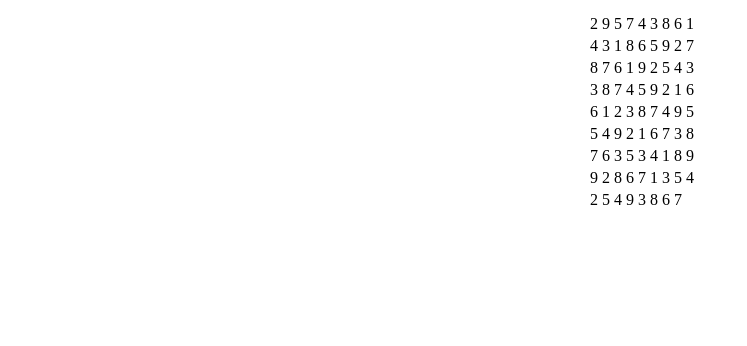
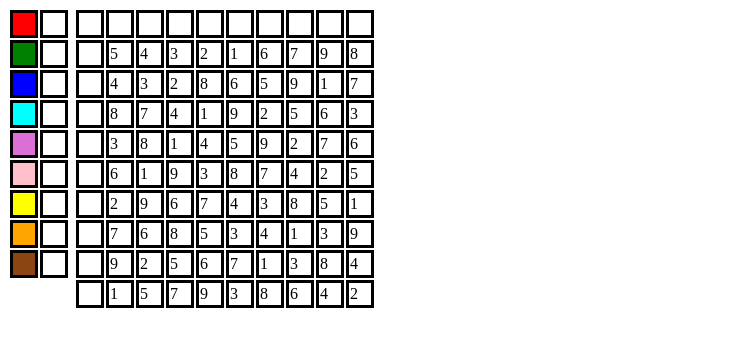
Before and after one commit to Khivner/JS_ColorGrid, a plain HTML site: page boxpage_lv1.html in a window 1280 px wide. Shown: the whole page, without its empty margins (0-747 px from the left). Drawn offline with Linux system fonts and the light colour scheme.

Commit message:
added colors

```diff
--- a/boxpage_lv1.html
+++ b/boxpage_lv1.html
@@ -6,66 +6,68 @@
 		<style>
 			body { background-color: white; }
 			table{
+			display: inline;
 			margin: auto;
 			}
-			.cell{
+			td{
 			border-style: solid;
 			border-color: black;
+			height: 20px;
+			width: 20px;
 			}
+
+			.red{background-color: red;}
 			.blue{background-color: blue;}
+			.green{background-color: green;}
+			.orange{background-color: orange;}
+			.pink{background-color: pink;}
+			.yellow{background-color: yellow;}
+			.cyan{background-color: #00FFFF;}
+			.brown{background-color: saddlebrown;}
+			.purple{background-color: orchid;}
+
 		</style>
 		<script src="jquery-3.1.0.js"></script>
 	</head>
 	<body>
-		<script>
-			var row1 = [2,9,5,7,4,3,8,6,1];
-			var row2 = [4,3,1,8,6,5,9,2,7];
-			var row3 = [8,7,6,1,9,2,5,4,3];
-			var row4 = [3,8,7,4,5,9,2,1,6];
-			var row5 = [6,1,2,3,8,7,4,9,5];
-			var row6 = [5,4,9,2,1,6,7,3,8];
-			var row7 = [7,6,3,5,3,4,1,8,9];
-			var row8 = [9,2,8,6,7,1,3,5,4];
-			var row9 = [1,5,4,9,3,8,6,7,2];
-			var matrix = [row1,row2,row3,row4,row5,row6,row7,row8,row9];
-
-			//matrix operations
-			function randomRowSwap(){
-				n = floor(Math.random()*9);
-				m = floor(Math.random()*9);
-				hold = matrix[n].splice();
-
-				matrix[n] = matrix[m].splice();
-			}
-			function randomColumnSwap(){
-				n = floor(Math.random()*9);
-				m = floor(Math.random()*9);
-				hold = 0;
-
-				for(i=0;i<9;i++)
-				{
-					hold = matrix[i][n];
-					matrix[i][n] = matrix[i][m];
-					matrix[i][m] = hold;
-				}
-			}
-
-			function populateBoard()
-			{
-				var cell = "";
-				for(i=0;i<9;i++)
-				{
-					for(j=0;j<9;j++)
-					{
-						cell = "#"+(i+1).toString()+"-"+(j+1).toString();
-						console.log(cell+":"+matrix[i][j]);
-						$(cell).html(matrix[i][j]);
-					}
-				}
-			}
-			$(document).ready(function(){populateBoard();});
-		</script>
-
+		<table>
+		<tr>
+			<td class="red" onclick="getColor('red')"></td>
+			<td class="label"></td>
+		</tr>
+		<tr>
+			<td class="green" onclick="getColor('green')"></td>
+			<td class="label"></td>
+		</tr>
+		<tr>
+			<td class="blue" onclick="getColor('blue')"></td>
+			<td class="label"></td>
+		</tr>
+		<tr>
+			<td class="cyan" onclick="getColor('cyan')"></td>
+			<td class="label"></td>
+		</tr>
+		<tr>
+			<td class="purple" onclick="getColor('purple')"></td>
+			<td class="label"></td>
+		</tr>
+		<tr>
+			<td class="pink" onclick="getColor('pink')"></td>
+			<td class="label"></td>
+		</tr>
+		<tr>
+			<td class="yellow" onclick="getColor('yellow')"></td>
+			<td class="label"></td>
+		</tr>
+		<tr>
+			<td class="orange" onclick="getColor('orange')"></td>
+			<td class="label"></td>
+		</tr>
+		<tr>
+			<td class="brown" onclick="getColor('brown')"></td>
+			<td class="label"></td>
+		</tr>
+		</table>
 		<table>
 		<tr>
 			<td></td>
@@ -81,113 +83,205 @@
 		</tr>
 		<tr>
 			<td id="row1"></td>
-			<td id="1-1"></td>
-			<td id="1-2"></td>
-			<td id="1-3"></td>
-			<td id="1-4"></td>
-			<td id="1-5"></td>
-			<td id="1-6"></td>
-			<td id="1-7"></td>
-			<td id="1-8"></td>
-			<td id="1-9"></td>
+			<td id="1-1" onclick="setColor('1-1')"></td>
+			<td id="1-2" onclick="setColor('1-2')"></td>
+			<td id="1-3" onclick="setColor('1-3')"></td>
+			<td id="1-4" onclick="setColor('1-4')"></td>
+			<td id="1-5" onclick="setColor('1-5')"></td>
+			<td id="1-6" onclick="setColor('1-6')"></td>
+			<td id="1-7" onclick="setColor('1-7')"></td>
+			<td id="1-8" onclick="setColor('1-8')"></td>
+			<td id="1-9" onclick="setColor('1-9')"></td>
 		</tr>
 		<tr>
 			<td id="row2"></td>
-			<td id="2-1"></td>
-			<td id="2-2"></td>
-			<td id="2-3"></td>
-			<td id="2-4"></td>
-			<td id="2-5"></td>
-			<td id="2-6"></td>
-			<td id="2-7"></td>
-			<td id="2-8"></td>
-			<td id="2-9"></td>
+			<td id="2-1" onclick="setColor('2-1')"></td>
+			<td id="2-2" onclick="setColor('2-2')"></td>
+			<td id="2-3" onclick="setColor('2-3')"></td>
+			<td id="2-4" onclick="setColor('2-4')"></td>
+			<td id="2-5" onclick="setColor('2-5')"></td>
+			<td id="2-6" onclick="setColor('2-6')"></td>
+			<td id="2-7" onclick="setColor('2-7')"></td>
+			<td id="2-8" onclick="setColor('2-8')"></td>
+			<td id="2-9" onclick="setColor('2-9')"></td>
 		</tr>
 		<tr>
 			<td id="row3"></td>
-			<td id="3-1"></td>
-			<td id="3-2"></td>
-			<td id="3-3"></td>
-			<td id="3-4"></td>
-			<td id="3-5"></td>
-			<td id="3-6"></td>
-			<td id="3-7"></td>
-			<td id="3-8"></td>
-			<td id="3-9"></td>
+			<td id="3-1" onclick="setColor('3-1')"></td>
+			<td id="3-2" onclick="setColor('3-2')"></td>
+			<td id="3-3" onclick="setColor('3-3')"></td>
+			<td id="3-4" onclick="setColor('3-4')"></td>
+			<td id="3-5" onclick="setColor('3-5')"></td>
+			<td id="3-6" onclick="setColor('3-6')"></td>
+			<td id="3-7" onclick="setColor('3-7')"></td>
+			<td id="3-8" onclick="setColor('3-8')"></td>
+			<td id="3-9" onclick="setColor('3-9')"></td>
 		</tr>
 		<tr>
 			<td id="row4"></td>
-			<td id="4-1"></td>
-			<td id="4-2"></td>
-			<td id="4-3"></td>
-			<td id="4-4"></td>
-			<td id="4-5"></td>
-			<td id="4-6"></td>
-			<td id="4-7"></td>
-			<td id="4-8"></td>
-			<td id="4-9"></td>
+			<td id="4-1" onclick="setColor('4-1')"></td>
+			<td id="4-2" onclick="setColor('4-2')"></td>
+			<td id="4-3" onclick="setColor('4-3')"></td>
+			<td id="4-4" onclick="setColor('4-4')"></td>
+			<td id="4-5" onclick="setColor('4-5')"></td>
+			<td id="4-6" onclick="setColor('4-6')"></td>
+			<td id="4-7" onclick="setColor('4-7')"></td>
+			<td id="4-8" onclick="setColor('4-8')"></td>
+			<td id="4-9" onclick="setColor('4-9')"></td>
 		</tr>
 		<tr>
 			<td id="row5"></td>
-			<td id="5-1"></td>
-			<td id="5-2"></td>
-			<td id="5-3"></td>
-			<td id="5-4"></td>
-			<td id="5-5"></td>
-			<td id="5-6"></td>
-			<td id="5-7"></td>
-			<td id="5-8"></td>
-			<td id="5-9"></td>
+			<td id="5-1" onclick="setColor('5-1')"></td>
+			<td id="5-2" onclick="setColor('5-2')"></td>
+			<td id="5-3" onclick="setColor('5-3')"></td>
+			<td id="5-4" onclick="setColor('5-4')"></td>
+			<td id="5-5" onclick="setColor('5-5')"></td>
+			<td id="5-6" onclick="setColor('5-6')"></td>
+			<td id="5-7" onclick="setColor('5-7')"></td>
+			<td id="5-8" onclick="setColor('5-8')"></td>
+			<td id="5-9" onclick="setColor('5-9')"></td>
 		</tr>
 		<tr>
 			<td id="row6"></td>
-			<td id="6-1"></td>
-			<td id="6-2"></td>
-			<td id="6-3"></td>
-			<td id="6-4"></td>
-			<td id="6-5"></td>
-			<td id="6-6"></td>
-			<td id="6-7"></td>
-			<td id="6-8"></td>
-			<td id="6-9"></td>
+			<td id="6-1" onclick="setColor('6-1')"></td>
+			<td id="6-2" onclick="setColor('6-2')"></td>
+			<td id="6-3" onclick="setColor('6-3')"></td>
+			<td id="6-4" onclick="setColor('6-4')"></td>
+			<td id="6-5" onclick="setColor('6-5')"></td>
+			<td id="6-6" onclick="setColor('6-6')"></td>
+			<td id="6-7" onclick="setColor('6-7')"></td>
+			<td id="6-8" onclick="setColor('6-8')"></td>
+			<td id="6-9" onclick="setColor('6-9')"></td>
 		</tr>
 		<tr>
 			<td id="row7"></td>
-			<td id="7-1"></td>
-			<td id="7-2"></td>
-			<td id="7-3"></td>
-			<td id="7-4"></td>
-			<td id="7-5"></td>
-			<td id="7-6"></td>
-			<td id="7-7"></td>
-			<td id="7-8"></td>
-			<td id="7-9"></td>
+			<td id="7-1" onclick="setColor('7-1')"></td>
+			<td id="7-2" onclick="setColor('7-2')"></td>
+			<td id="7-3" onclick="setColor('7-3')"></td>
+			<td id="7-4" onclick="setColor('7-4')"></td>
+			<td id="7-5" onclick="setColor('7-5')"></td>
+			<td id="7-6" onclick="setColor('7-6')"></td>
+			<td id="7-7" onclick="setColor('7-7')"></td>
+			<td id="7-8" onclick="setColor('7-8')"></td>
+			<td id="7-9" onclick="setColor('7-9')"></td>
 		</tr>
 		<tr>
 			<td id="row8"></td>
-			<td id="8-1"></td>
-			<td id="8-2"></td>
-			<td id="8-3"></td>
-			<td id="8-4"></td>
-			<td id="8-5"></td>
-			<td id="8-6"></td>
-			<td id="8-7"></td>
-			<td id="8-8"></td>
-			<td id="8-9"></td>
+			<td id="8-1" onclick="setColor('8-1')"></td>
+			<td id="8-2" onclick="setColor('8-2')"></td>
+			<td id="8-3" onclick="setColor('8-3')"></td>
+			<td id="8-4" onclick="setColor('8-4')"></td>
+			<td id="8-5" onclick="setColor('8-5')"></td>
+			<td id="8-6" onclick="setColor('8-6')"></td>
+			<td id="8-7" onclick="setColor('8-7')"></td>
+			<td id="8-8" onclick="setColor('8-8')"></td>
+			<td id="8-9" onclick="setColor('8-9')"></td>
 		</tr>
 		<tr>
 			<td id="row9"></td>
-			<td id="9-9"></td>
-			<td id="9-2"></td>
-			<td id="9-3"></td>
-			<td id="9-4"></td>
-			<td id="9-5"></td>
-			<td id="9-6"></td>
-			<td id="9-7"></td>
-			<td id="9-8"></td>
-			<td id="9-9"></td>
+			<td id="9-1" onclick="setColor('9-1')"></td>
+			<td id="9-2" onclick="setColor('9-2')"></td>
+			<td id="9-3" onclick="setColor('9-3')"></td>
+			<td id="9-4" onclick="setColor('9-4')"></td>
+			<td id="9-5" onclick="setColor('9-5')"></td>
+			<td id="9-6" onclick="setColor('9-6')"></td>
+			<td id="9-7" onclick="setColor('9-7')"></td>
+			<td id="9-8" onclick="setColor('9-8')"></td>
+			<td id="9-9" onclick="setColor('9-9')"></td>
 		</tr>
 		</table>
 
+		<script>
+			//answer board
+			var row1 = [2,9,5,7,4,3,8,6,1];
+			var row2 = [4,3,1,8,6,5,9,2,7];
+			var row3 = [8,7,6,1,9,2,5,4,3];
+			var row4 = [3,8,7,4,5,9,2,1,6];
+			var row5 = [6,1,2,3,8,7,4,9,5];
+			var row6 = [5,4,9,2,1,6,7,3,8];
+			var row7 = [7,6,3,5,3,4,1,8,9];
+			var row8 = [9,2,8,6,7,1,3,5,4];
+			var row9 = [1,5,4,9,3,8,6,7,2];
+			var matrix = [row1,row2,row3,row4,row5,row6,row7,row8,row9];
+			//blank board to be populated with user input
+			var checkMatrix = [[0,0,0,0,0,0,0,0,0],[0,0,0,0,0,0,0,0,0],[0,0,0,0,0,0,0,0,0],[0,0,0,0,0,0,0,0,0],[0,0,0,0,0,0,0,0,0],[0,0,0,0,0,0,0,0,0],[0,0,0,0,0,0,0,0,0],[0,0,0,0,0,0,0,0,0],[0,0,0,0,0,0,0,0,0]];
+			//color currently chosen by user
+			var currentColor = "";
+
+			//matrix operations
+			function randomRowSwap(){
+				n = Math.floor(Math.random()*9);
+				m = Math.floor(Math.random()*9);
+				hold = matrix[n].slice();
+
+				matrix[n] = matrix[m].slice();
+				matrix[m] = hold.slice();
+			}
+			function randomColumnSwap(){
+				n = Math.floor(Math.random()*9);
+				m = Math.floor(Math.random()*9);
+				hold = 0;
+
+				for(i=0;i<9;i++)
+				{
+					hold = matrix[i][n];
+					matrix[i][n] = matrix[i][m];
+					matrix[i][m] = hold;
+				}
+			}
+			//end matrix operations
+
+			//scramble base answer board and populate html board
+			function populateBoard()
+			{
+				var cell = "";
+				for(i=0;i<9;i++)
+				{
+					for(j=0;j<9;j++)
+					{
+						cell = "#"+(i+1).toString()+"-"+(j+1).toString();
+						$(cell).html(matrix[i][j]);
+					}
+				}
+			}
+
+			function generateNewBoard()
+			{
+				for(i=0;i<5;i++)
+				{
+					var pick = Math.random();
+					console.log(pick);
+
+					if(pick > 0.5)
+					{
+						console.log("column");
+						randomColumnSwap();
+					}
+					else
+					{
+						randomRowSwap();
+						console.log("row");
+					}
+				}
+				populateBoard();
+			}
+
+			//functions to choose and set cell colors
+			function getColor(color)
+			{
+				currentColor = color;
+				console.log(color);
+			}
+
+			function setColor(cellID)
+			{
+				$("#"+cellID).removeClass();
+				console.log(cellID);
+				$("#"+cellID).addClass(currentColor);
+			}
+
+
+			$(document).ready(generateNewBoard());
+		</script>
 	</body>
 </html>
```
